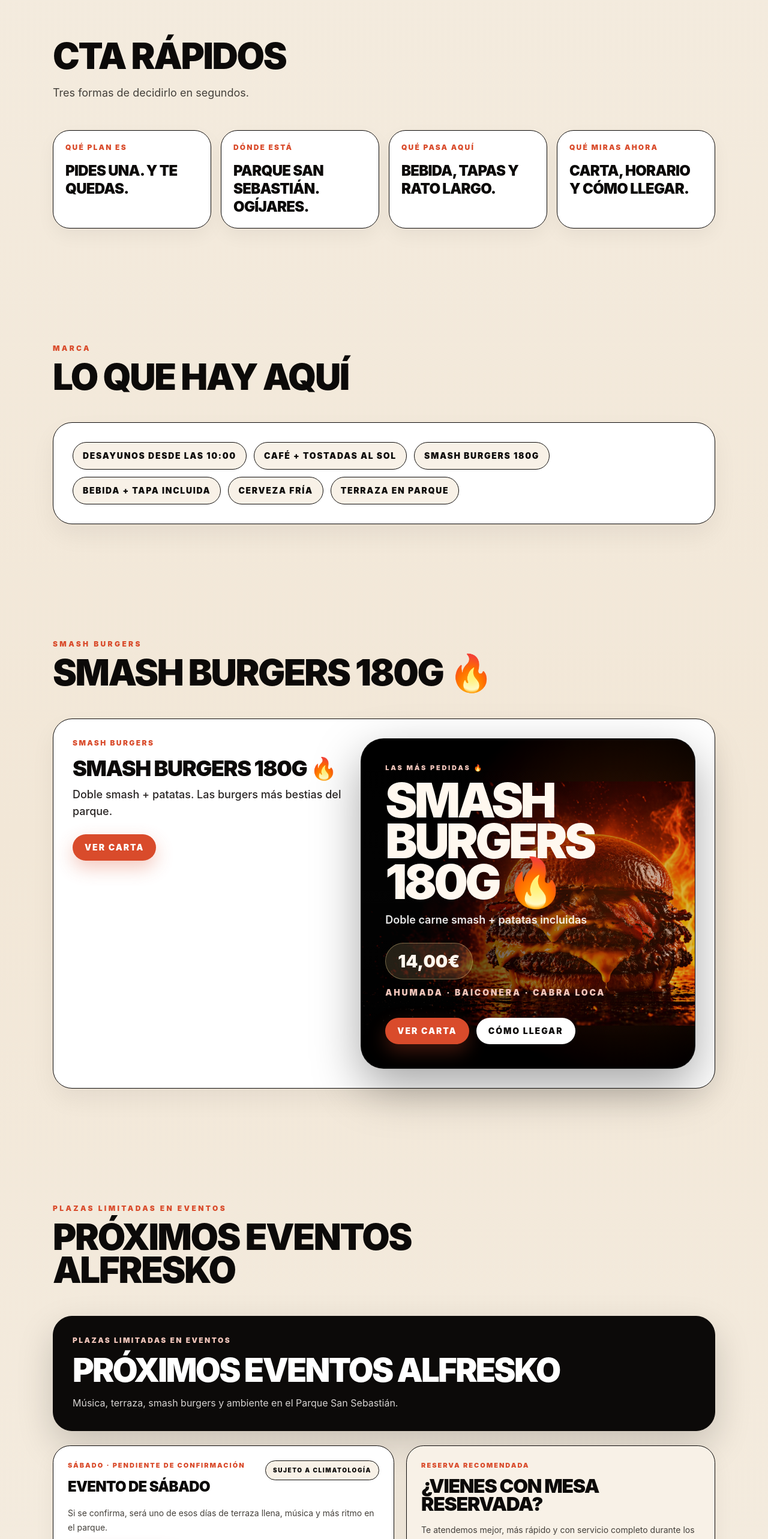
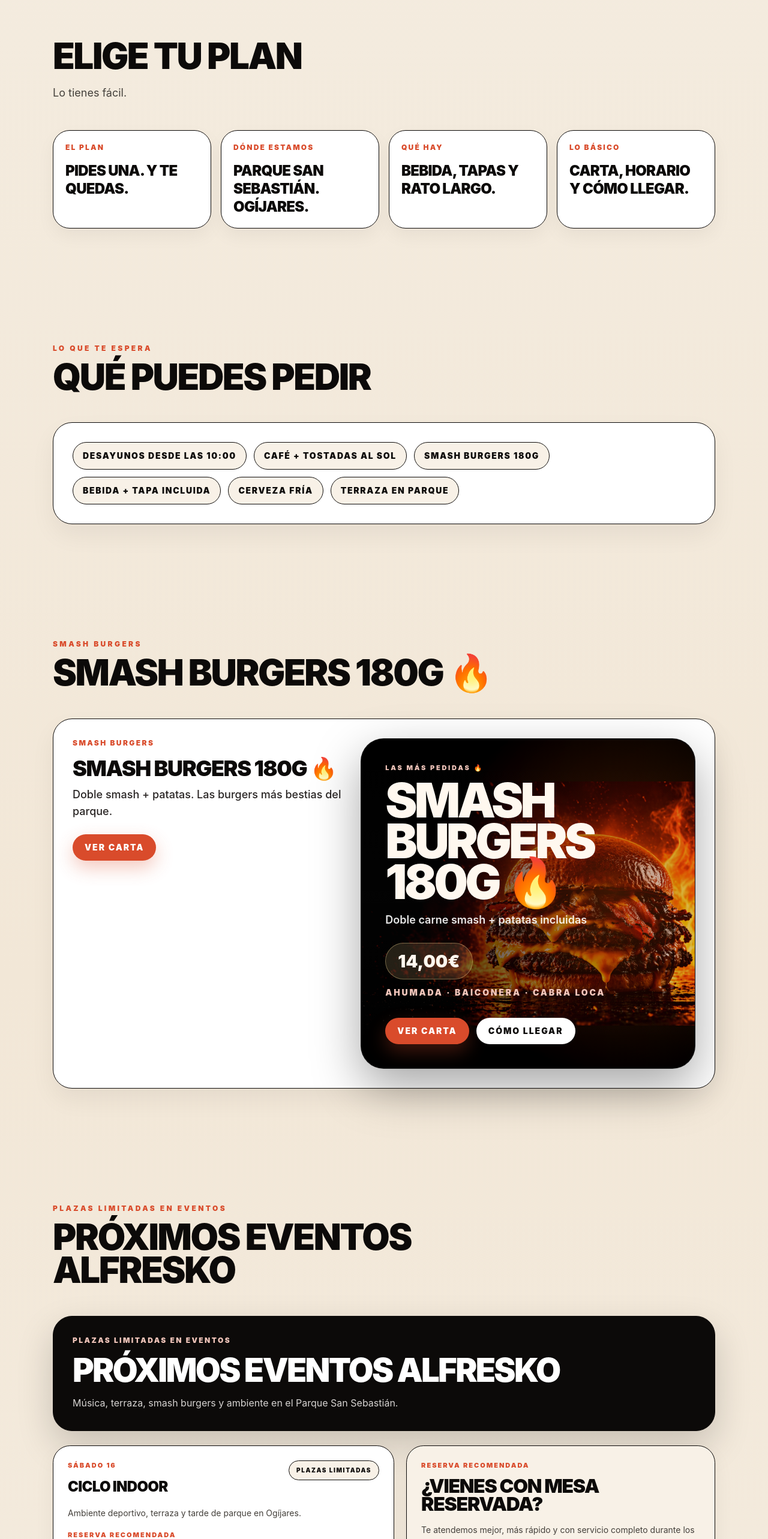
Before and after one commit to xavvvibo/kioskoalfresko, a Next.js app: page / in a window 1280 px wide. Shown: the part 1511-4077 px from the top of the page at 60% size. Built offline with nearby package versions, Linux system fonts and the light colour scheme.

Commit message:
Refine public-facing copy and event listings

```diff
--- a/app/page.tsx
+++ b/app/page.tsx
@@ -16,10 +16,10 @@ export default function HomePage() {
   return (
     <main>
       <Hero />
-      <Section title="CTA rápidos" description="Tres formas de decidirlo en segundos.">
+      <Section title="Elige tu plan" description="Lo tienes fácil.">
         <QuickDecision />
       </Section>
-      <Section eyebrow="Marca" title="Lo que hay aquí">
+      <Section eyebrow="Lo que te espera" title="Qué puedes pedir">
         <div className="rounded-[2rem] border border-stone-950 bg-white p-8 shadow-[0_18px_40px_rgba(0,0,0,0.06)]">
           <div className="flex flex-wrap gap-3">
             {[
--- a/components/home/QuickDecision.tsx
+++ b/components/home/QuickDecision.tsx
@@ -1,9 +1,9 @@
 export function QuickDecision() {
   const items = [
-    ["Qué plan es", "Pides una. Y te quedas."],
-    ["Dónde está", "Parque San Sebastián. Ogíjares."],
-    ["Qué pasa aquí", "Bebida, tapas y rato largo."],
-    ["Qué miras ahora", "Carta, horario y cómo llegar."],
+    ["El plan", "Pides una. Y te quedas."],
+    ["Dónde estamos", "Parque San Sebastián. Ogíjares."],
+    ["Qué hay", "Bebida, tapas y rato largo."],
+    ["Lo básico", "Carta, horario y cómo llegar."],
   ];
 
   return (
--- a/components/home/UpcomingEvents.tsx
+++ b/components/home/UpcomingEvents.tsx
@@ -39,6 +39,9 @@ export function UpcomingEvents() {
               <p className="mt-4 text-sm leading-6 text-stone-700">
                 {item.description}
               </p>
+              <p className="mt-4 text-[11px] font-black uppercase tracking-[0.18em] text-[#d94b2b]">
+                Reserva recomendada
+              </p>
               <div className="mt-5">
                 <ActionButton href={item.cta.href} newTab>{item.cta.label}</ActionButton>
               </div>
--- a/components/layout/SiteFooter.tsx
+++ b/components/layout/SiteFooter.tsx
@@ -14,7 +14,7 @@ export function SiteFooter() {
           <p className="mt-3 text-sm font-semibold text-white">Aquí no se viene a comer. Se viene a quedarse.</p>
         </div>
         <div>
-          <h4 className="text-sm font-black uppercase tracking-[0.16em] text-[#efb7a8]">Accesos</h4>
+          <h4 className="text-sm font-black uppercase tracking-[0.16em] text-[#efb7a8]">Enlaces útiles</h4>
           <div className="mt-4 space-y-2 text-sm text-stone-300">
             <Link className="block hover:text-white" href="/carta">Carta</Link>
             <Link className="block hover:text-white" href="/horarios">Horarios</Link>
@@ -23,7 +23,7 @@ export function SiteFooter() {
           </div>
         </div>
         <div>
-          <h4 className="text-sm font-black uppercase tracking-[0.16em] text-[#efb7a8]">SEO local</h4>
+          <h4 className="text-sm font-black uppercase tracking-[0.16em] text-[#efb7a8]">También nos buscan por</h4>
           <div className="mt-4 space-y-2 text-sm text-stone-300">
             {seoLandings.map((page) => (
               <Link key={page.slug} className="block hover:text-white" href={`/${page.slug}`}>{page.shortTitle}</Link>
@@ -31,7 +31,7 @@ export function SiteFooter() {
           </div>
         </div>
         <div>
-          <h4 className="text-sm font-black uppercase tracking-[0.16em] text-[#efb7a8]">Legal</h4>
+          <h4 className="text-sm font-black uppercase tracking-[0.16em] text-[#efb7a8]">Información legal</h4>
           <div className="mt-4 space-y-2 text-sm text-stone-300">
             <Link className="block hover:text-white" href="/aviso-legal">Aviso legal</Link>
             <Link className="block hover:text-white" href="/privacidad">Privacidad</Link>
--- a/components/seo/LocalLanding.tsx
+++ b/components/seo/LocalLanding.tsx
@@ -5,7 +5,7 @@ export function LocalLanding({ page }: { page: SeoLanding }) {
   return (
     <main className="bg-[#fffaf4]">
       <div className="mx-auto max-w-5xl px-4 py-16 sm:px-6 md:py-24">
-        <p className="text-xs font-semibold uppercase tracking-[0.2em] text-emerald-700">SEO local</p>
+        <p className="text-xs font-semibold uppercase tracking-[0.2em] text-emerald-700">También nos buscan por</p>
         <h1 className="mt-3 text-4xl font-semibold tracking-tight text-stone-950 md:text-5xl">{page.h1}</h1>
         <p className="mt-5 max-w-3xl text-lg leading-8 text-stone-600">{page.intro}</p>
         <div className="mt-8 grid gap-4 md:grid-cols-3">
--- a/content/menu.ts
+++ b/content/menu.ts
@@ -5,7 +5,7 @@ export const menuHero = {
   title: "No es un kiosko. Es el plan.",
   subtitle: "Pide rápido. Comparte. Alárgalo.",
   supportingText:
-    "Carta en bloques claros, precios visibles y el foco donde tiene que estar: smash burgers, parrilla y cosas para quedarse más de la cuenta.",
+    "Todo claro y a tiro: smash burgers, parrilla y cosas para quedarse más de la cuenta.",
 };
 
 export const smashPromo: MenuPromo = {
--- a/content/site.ts
+++ b/content/site.ts
@@ -117,11 +117,27 @@ export const upcomingEvents = {
   secondaryCta: { label: "Ver Instagram", href: "https://instagram.com/alfresko.granada" },
   items: [
     {
-      title: "Evento de sábado",
-      date: "Sábado · pendiente de confirmación",
-      status: "Sujeto a climatología",
+      title: "Ciclo Indoor",
+      date: "Sábado 16",
+      status: "Plazas limitadas",
       description:
-        "Si se confirma, será uno de esos días de terraza llena, música y más ritmo en el parque.",
+        "Ambiente deportivo, terraza y tarde de parque en Ogíjares.",
+      cta: { label: "Reservar mesa", href: QAMARERO_BOOKING_URL },
+    },
+    {
+      title: "Feria del Ocio",
+      date: "Sábado 23",
+      status: "Recomendado reservar",
+      description:
+        "Música, actividades y terraza llena durante toda la jornada.",
+      cta: { label: "Reservar mesa", href: QAMARERO_BOOKING_URL },
+    },
+    {
+      title: "Paella solidaria",
+      date: "Domingo 24",
+      status: "Plazas limitadas",
+      description:
+        "Domingo de parque, paella y terraceo en San Sebastián.",
       cta: { label: "Reservar mesa", href: QAMARERO_BOOKING_URL },
     },
   ],
```
